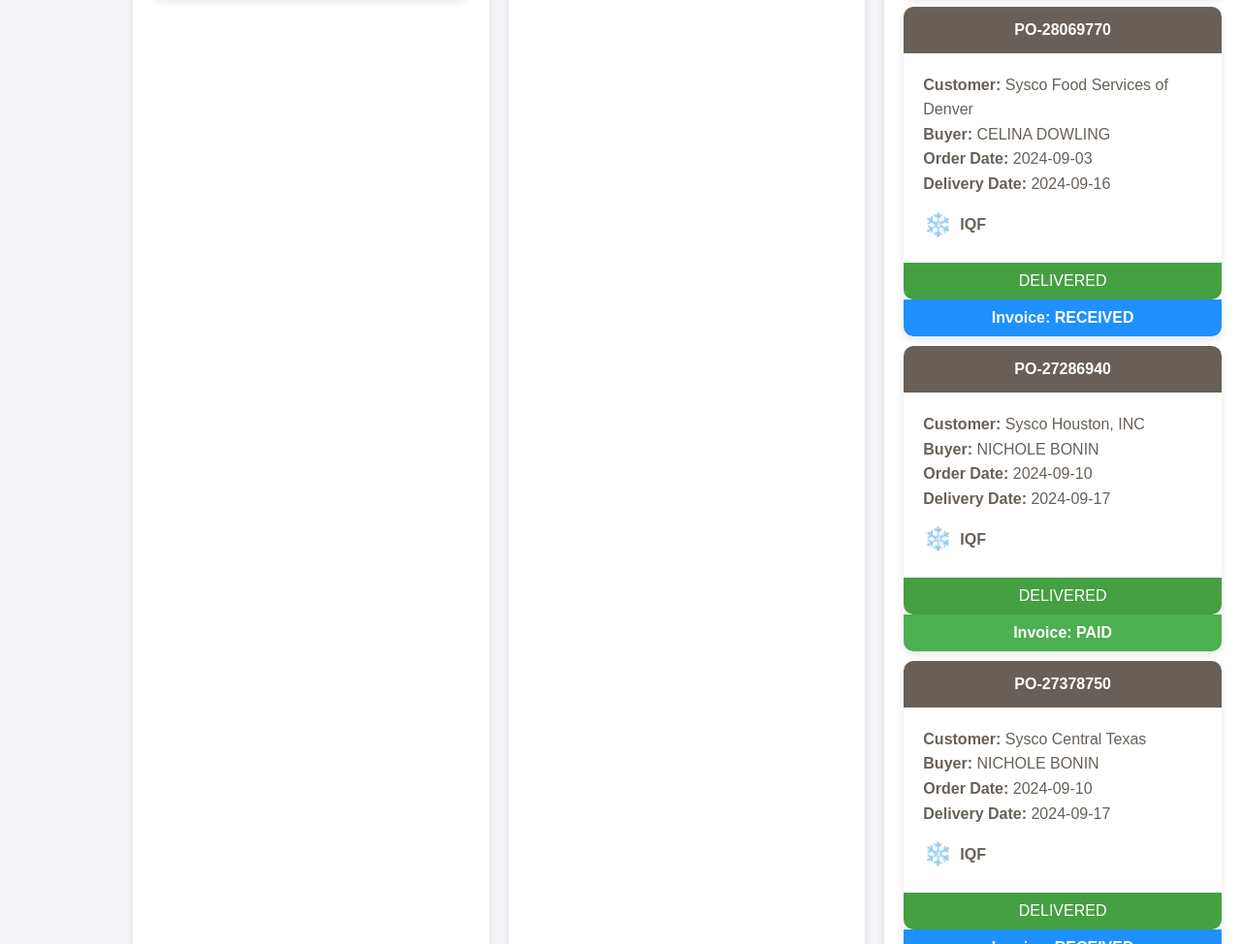
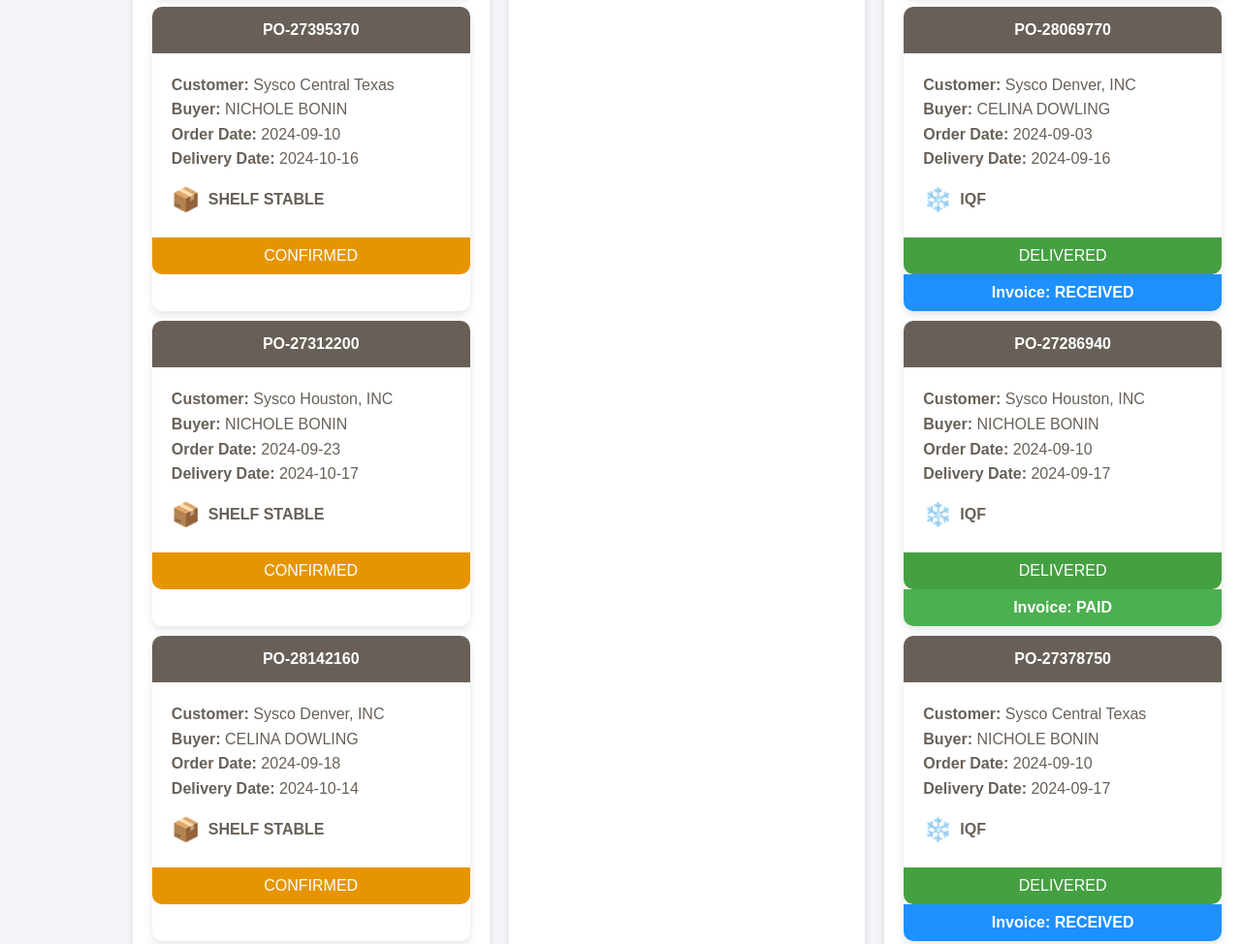
Before and after one commit to holt-ace/po-dashboard, a plain HTML site: page index.html in a window 1280 px wide. Shown: the part 1112-2086 px from the top of the page at 97% size. Drawn offline with Linux system fonts and the light colour scheme; a web font is replaced by a local one.

Commit message:
addition of shelf stable POs

```diff
--- a/index.html
+++ b/index.html
@@ -15,7 +15,7 @@
             color: #686058;
         }
         header {
-            background-color: #283845; /* Updated brand color */
+            background-color: #5C7E96; /* Updated brand color */
             color: white;
             padding: 10px;
             text-align: center;
@@ -286,7 +286,7 @@
     },
     {
         "Purchase Order": "PO-28069770",
-        "Customer": "Sysco Food Services of Denver",
+        "Customer": "Sysco Denver, INC",
         "Buyer": "CELINA DOWLING",
         "Order Date": "2024-09-03",
         "Delivery Date": "2024-09-16",
@@ -360,6 +360,50 @@
         "Invoice": NaN,
         "Type": "SHELF STABLE",
         "pdf": "https://github.com/holt-ace/po-dashboard/blob/master/Sysco%20_PO_Confirmation/PO_29592910.pdf"
+    },
+    {
+        "Purchase Order": "PO-27395370",
+        "Customer": "Sysco Central Texas",
+        "Buyer": "NICHOLE BONIN",
+        "Order Date": "2024-09-10",
+        "Delivery Date": "2024-10-16",
+        "Status": "CONFIRMED",
+        "Invoice": NaN,
+        "Type": "SHELF STABLE",
+        "pdf": "https://github.com/holt-ace/po-dashboard/blob/master/Sysco%20_PO_Confirmation/PO_27395370.pdf"
+    },
+    {
+        "Purchase Order": "PO-27312200",
+        "Customer": "Sysco Houston, INC",
+        "Buyer": "NICHOLE BONIN",
+        "Order Date": "2024-09-23",
+        "Delivery Date": "2024-10-17",
+        "Status": "CONFIRMED",
+        "Invoice": NaN,
+        "Type": "SHELF STABLE",
+        "pdf": "https://github.com/holt-ace/po-dashboard/blob/master/Sysco%20_PO_Confirmation/PO_27312200.pdf"
+    },
+    {
+        "Purchase Order": "PO-28142160",
+        "Customer": "Sysco Denver, INC",
+        "Buyer": "CELINA DOWLING",
+        "Order Date": "2024-09-18",
+        "Delivery Date": "2024-10-14",
+        "Status": "CONFIRMED",
+        "Invoice": NaN,
+        "Type": "SHELF STABLE",
+        "pdf": "https://github.com/holt-ace/po-dashboard/blob/master/Sysco%20_PO_Confirmation/PO_28142160.pdf"
+    },
+    {
+        "Purchase Order": "PO-10269630",
+        "Customer": "Sysco Riverside, INC",
+        "Buyer": "GEOFFREY POTTER",
+        "Order Date": "2024-09-18",
+        "Delivery Date": "2024-10-14",
+        "Status": "CONFIRMED",
+        "Invoice": NaN,
+        "Type": "SHELF STABLE",
+        "pdf": "https://github.com/holt-ace/po-dashboard/blob/master/Sysco%20_PO_Confirmation/PO_10269630.pdf"
     }
 ];
 
```
Also changed, not shown: 5 other files.
